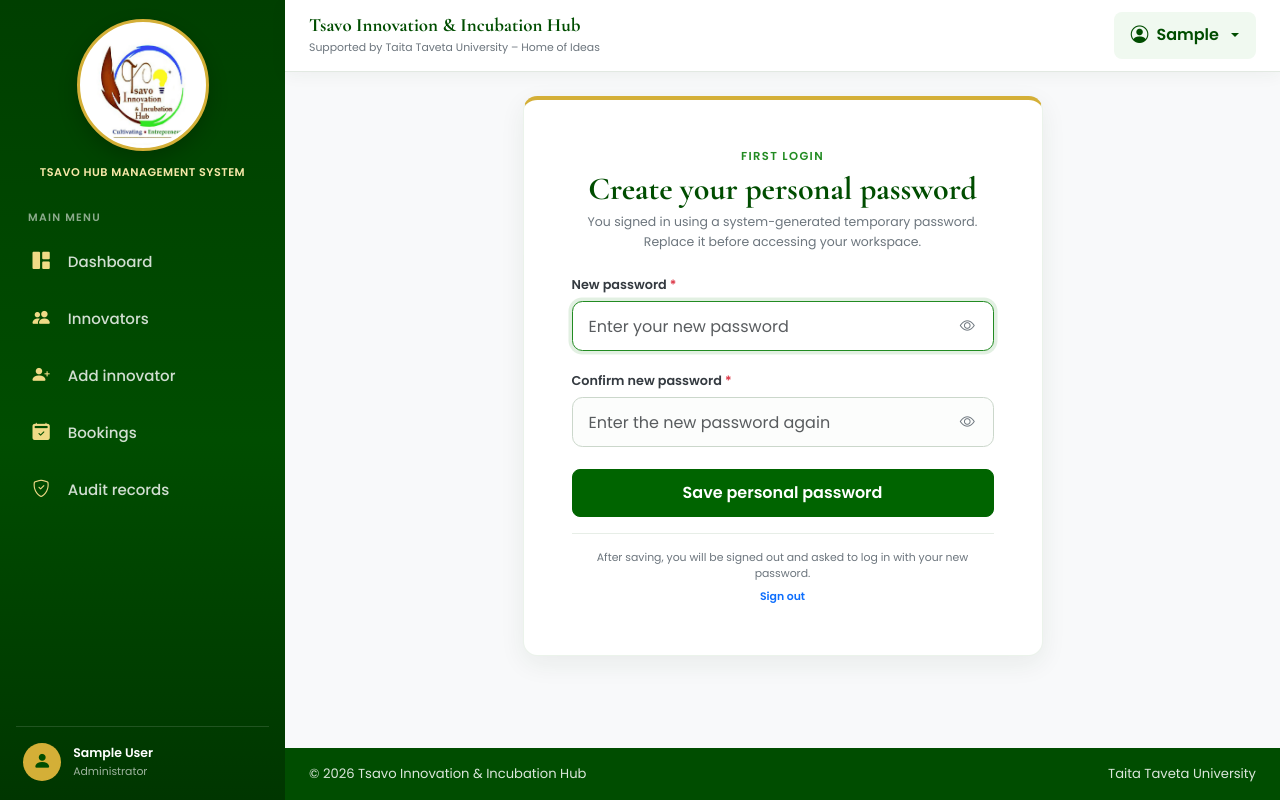
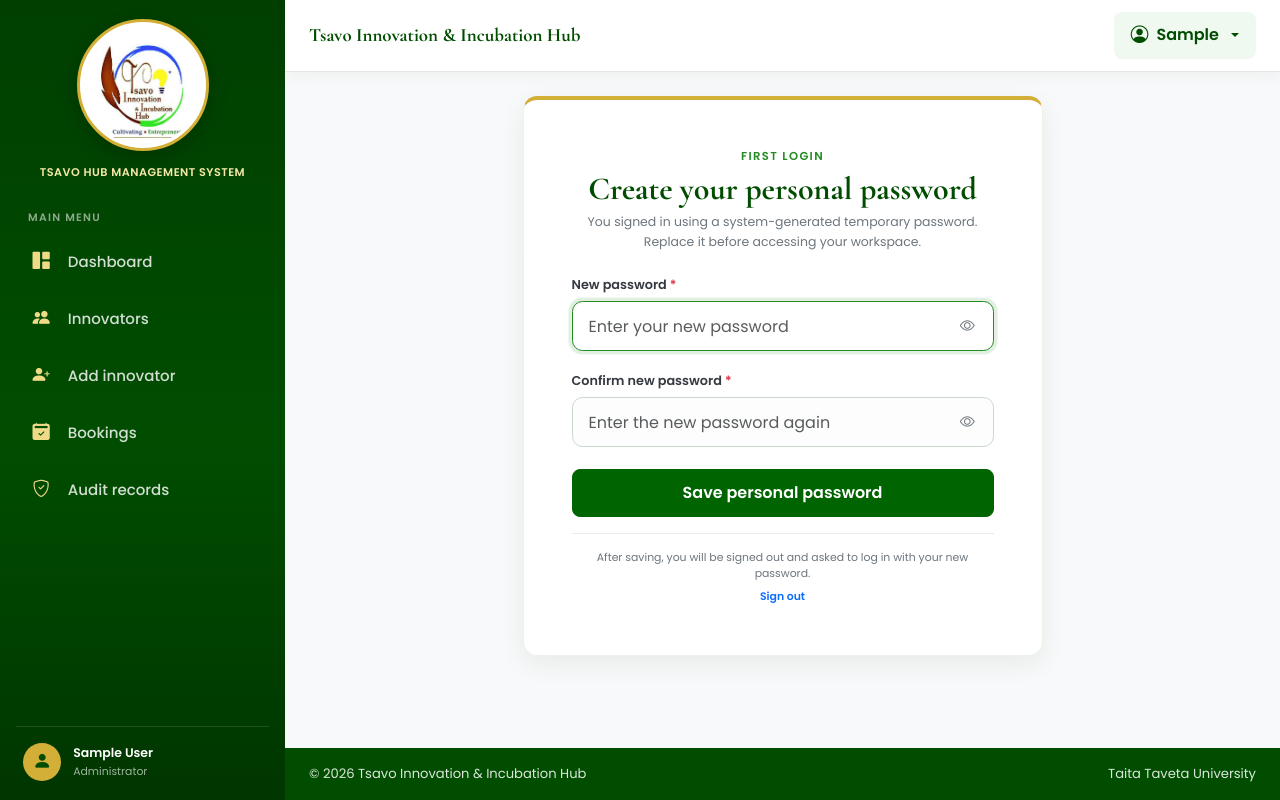
Before and after one commit to JAPHES/tsavomgt_hub, a Django app: page /accounts/first-login/password-change/ in a window 1280 px wide. Run offline with Django 5.2, Linux system fonts and the light colour scheme; a user stored in the database is signed in; tables that the repository leaves empty hold one stand-in row (values such as "Sample post").

Commit message:
edited base.html

```diff
--- a/templates/base.html
+++ b/templates/base.html
@@ -86,7 +86,7 @@
             </button>
             <div class="topbar-title">
                 <strong>Tsavo Innovation &amp; Incubation Hub</strong>
-                <span>Supported by Taita Taveta University &ndash; Home of Ideas</span>
+
             </div>
             <div class="dropdown ms-auto">
                 <button class="btn account-menu-button dropdown-toggle" data-bs-toggle="dropdown" aria-expanded="false">
@@ -120,9 +120,9 @@
 </nav>
 {% endblock %}
 {% block public_support_banner %}
-<header class="hub-header">
+<!---header class="hub-header">
     <div class="container-fluid px-3 px-lg-4 py-2">Supported by Taita Taveta University &ndash; <strong>Home of Ideas</strong></div>
-</header>
+</header!---->
 {% endblock %}
 {% endif %}
 
```
